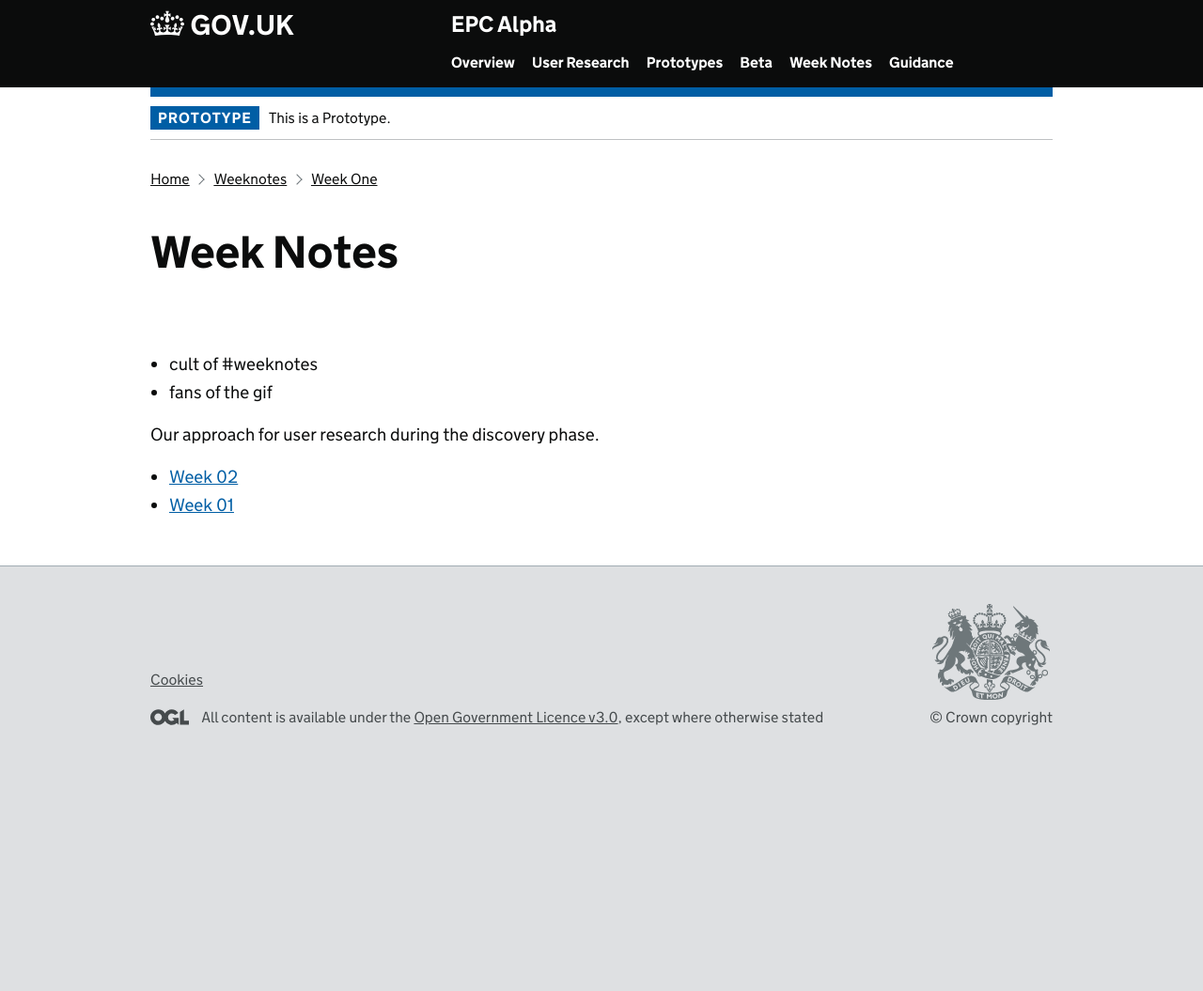
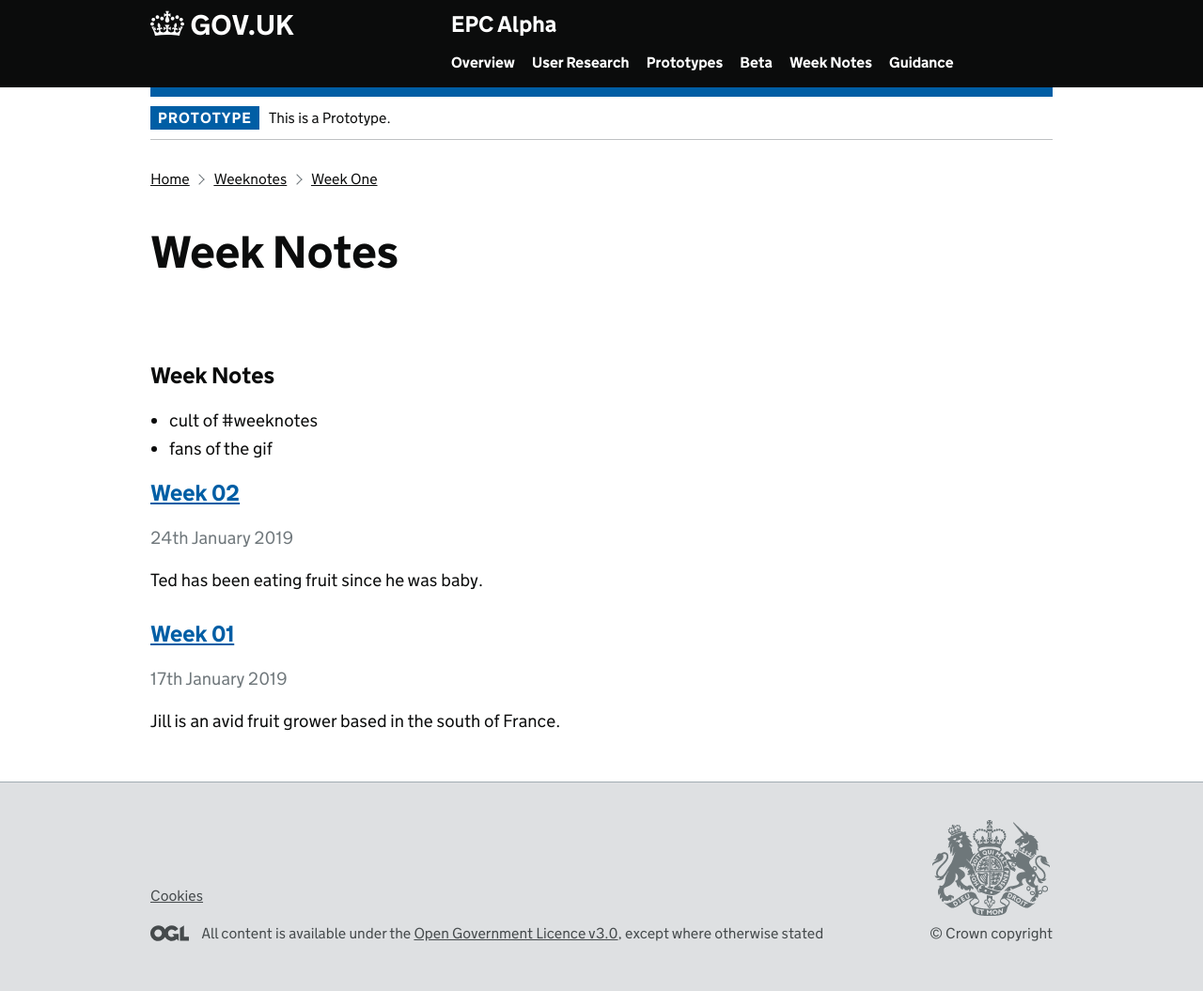
Before and after one commit to mcoulthurst/jekyll, a Jekyll site: the page built from week-notes.html, in a window 1280 px wide. Shown: the whole page at 94% size. Built offline with Jekyll 4.4.1, drawn with Linux system fonts in a browser that asks for light colours; a script that is not in the unit is left out; before the commit the page ends 900 px from its top, so only the background shows below that.

Commit message:
Add weeknotes section.

```diff
--- a/_config.yml
+++ b/_config.yml
@@ -29,6 +29,8 @@
 collections:
   authors:
     output: true
+  weeknotes:
+    output: true
 
 # Build settings
 markdown: kramdown
@@ -51,6 +53,10 @@
       path: ""
     values:
       layout: "default"
+  - scope:
+      path: "weeknotes"
+    values:
+      weeknotes: "true"
 
 # Exclude from processing.
 # The following items will not be processed, by default. Create a custom list
--- a/_layouts/default.html
+++ b/_layouts/default.html
@@ -61,7 +61,7 @@
           <div class="govuk-header__content">
 
 
-    <a href="/" class="govuk-header__link govuk-header__link--service-name">
+    <a href="{{ site.baseurl }}/" class="govuk-header__link govuk-header__link--service-name">
       EPC Alpha
     </a>
 
--- /dev/null
+++ b/_weeknotes/week01.md
@@ -0,0 +1,6 @@
+---
+title: Week 01
+dateCreated: 17th January 2019
+layout: weeknote
+---
+Jill is an avid fruit grower based in the south of France.
--- /dev/null
+++ b/_weeknotes/week02.md
@@ -0,0 +1,6 @@
+---
+title: Week 02
+dateCreated: 24th January 2019
+layout: weeknote
+---
+Ted has been eating fruit since he was baby.
--- a/week-notes.html
+++ b/week-notes.html
@@ -2,18 +2,32 @@
 layout: default
 title: Week Notes
 ---
-
-
 <div class="govuk-grid-row">
   <div class="govuk-grid-column-two-thirds">
     <p class="govuk-body-l"></p>
+
+    <h2 class="govuk-heading-m">Week Notes</h2>
+
     <div class="markdown-output">
       <ul class="govuk-list govuk-list--bullet">
         <li>cult of #weeknotes</li>
         <li>fans of the gif</li>
       </ul>
-        <p>Our approach for user research during the discovery phase.</p>
     </div>
+
+    {% for note in site.weeknotes reversed %}
+    <h2 class="govuk-heading-m">
+      <a href="{{ note.url| prepend: site.baseurl  }}">
+        {{ note.title }}
+      </a>
+    </h2>
+    <h3 class="govuk-caption-m" >
+      {{ note.dateCreated }}
+    </h3>
+    <p>{{ note.content | markdownify }}</p>
+    {% endfor %}
+
+    <!--
       <ul class="govuk-list govuk-list--bullet">
         <li>
           <a href="https://notbinary.github.io/mhclg-epc-alpha/week-notes/week-02/">Week 02</a>
@@ -22,5 +36,6 @@
           <a href="https://notbinary.github.io/mhclg-epc-alpha/week-notes/week-01/">Week 01</a>
         </li>
       </ul>
+ -->
   </div>
 </div>
```
Also changed, not shown: _layouts/weeknote.html (added, +8 -0 lines). Lines whose indentation alone changed are shown as unchanged.
